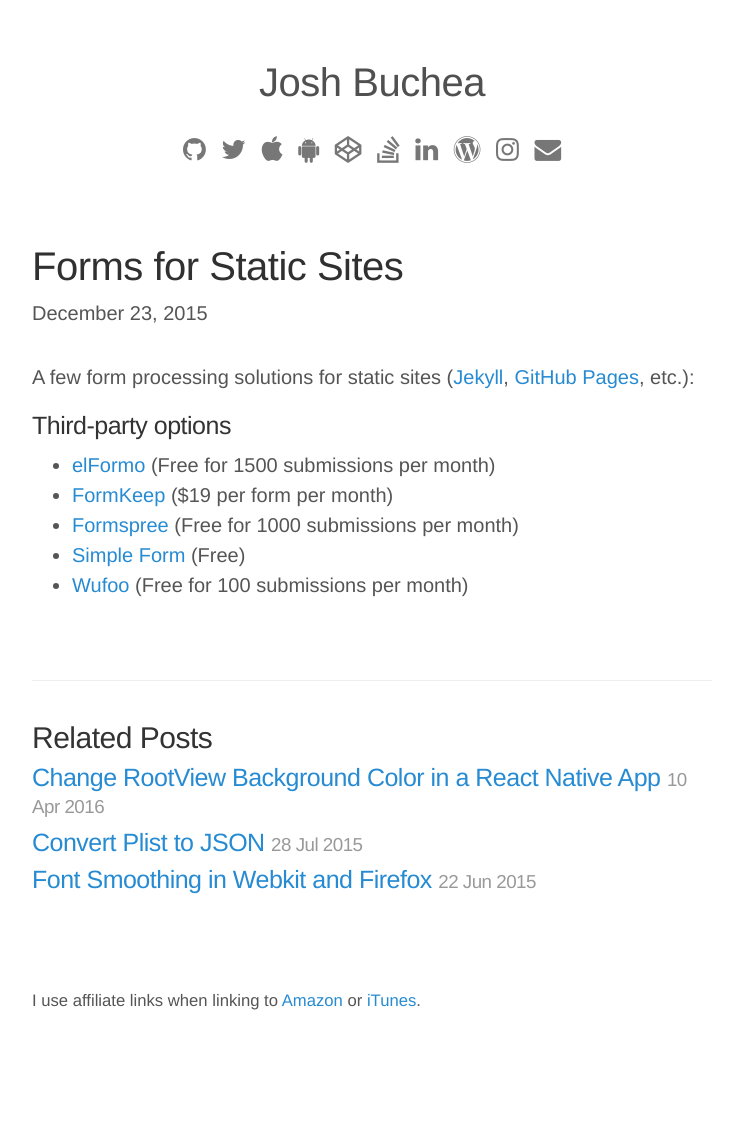
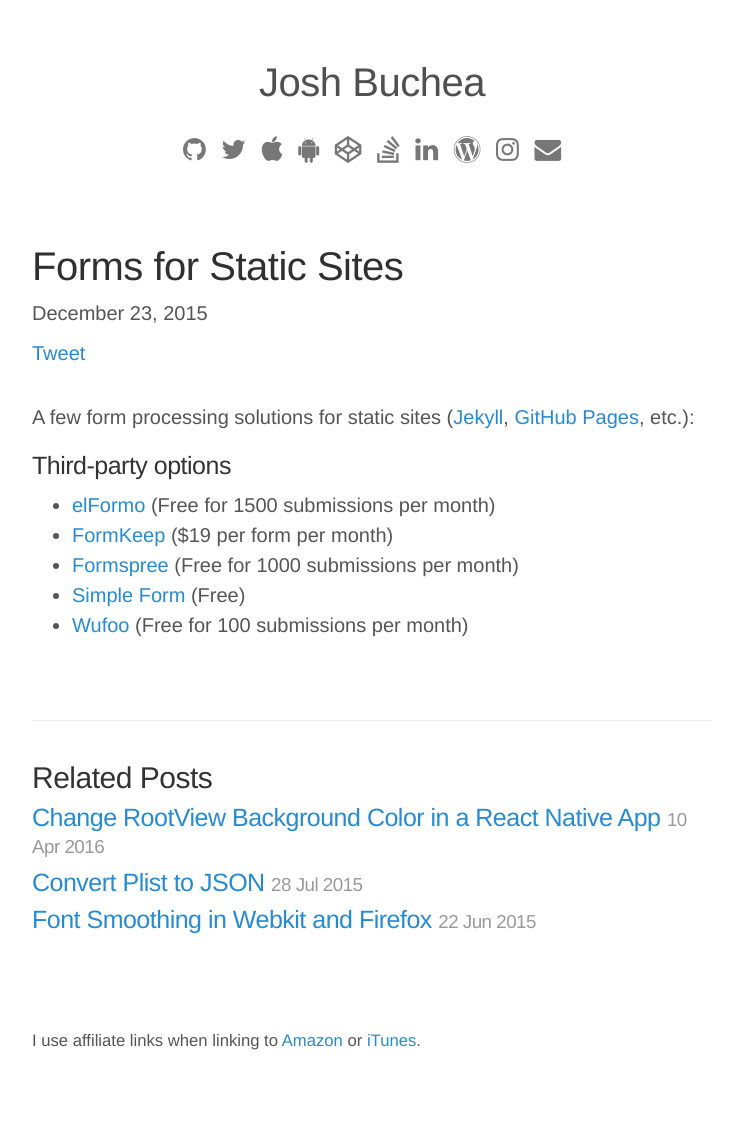
Before and after one commit to joshbuchea/joshbuchea.com, a Jekyll site: the page built from _posts/2015-12-23-forms-for-static-sites.md, in a window 1280 px wide. Shown: the whole page, without its empty margins (268-1011 px from the left). Built offline with Jekyll 4.4.1, drawn with Linux system fonts in a browser that asks for light colours; nearby versions of some CDN libraries; comment, search, counter and statistics services are not loaded; before the commit the page ends 1084 px from its top, so only the background shows below that.

Commit message:
Add tweet button to posts

```diff
--- /dev/null
+++ b/_includes/share-page.html
@@ -0,0 +1,18 @@
+<div class="share-page">
+  <!-- Share via Twitter -->
+  <a
+    class="twitter-share-button"
+    href="https://twitter.com/share"
+    data-url="{{ site.url }}{{ page.url }}"
+    data-text="{{ page.title }}"
+    data-via="joshbuchea"
+    data-size="large">
+    Tweet
+  </a>
+  <script>
+    !function(d,s,id){var js,fjs=d.getElementsByTagName(s)[0],p=/^http:/.test(d.location)?'http':'https';
+    if(!d.getElementById(id)){js=d.createElement(s);js.id=id;js.src=p+'://platform.twitter.com/widgets.js';
+    fjs.parentNode.insertBefore(js,fjs);}}(document, 'script', 'twitter-wjs');
+  </script>
+  <!-- End Share via Twitter -->
+</div>
--- a/_layouts/post.html
+++ b/_layouts/post.html
@@ -7,6 +7,7 @@
   <time datetime="{{ page.date | date_to_xmlschema }}" class="page-date">
     {{ page.date | date: '%B %d, %Y' }}
   </time>
+  {% include share-page.html %}
   {{ content }}
 </article>
 
--- a/_sass/_main.scss
+++ b/_sass/_main.scss
@@ -125,6 +125,10 @@
 
 .page-date {
   display: block;
+  margin-bottom: .5em;
+}
+
+.share-page {
   margin-bottom: 1.7em;
 }
 
```
